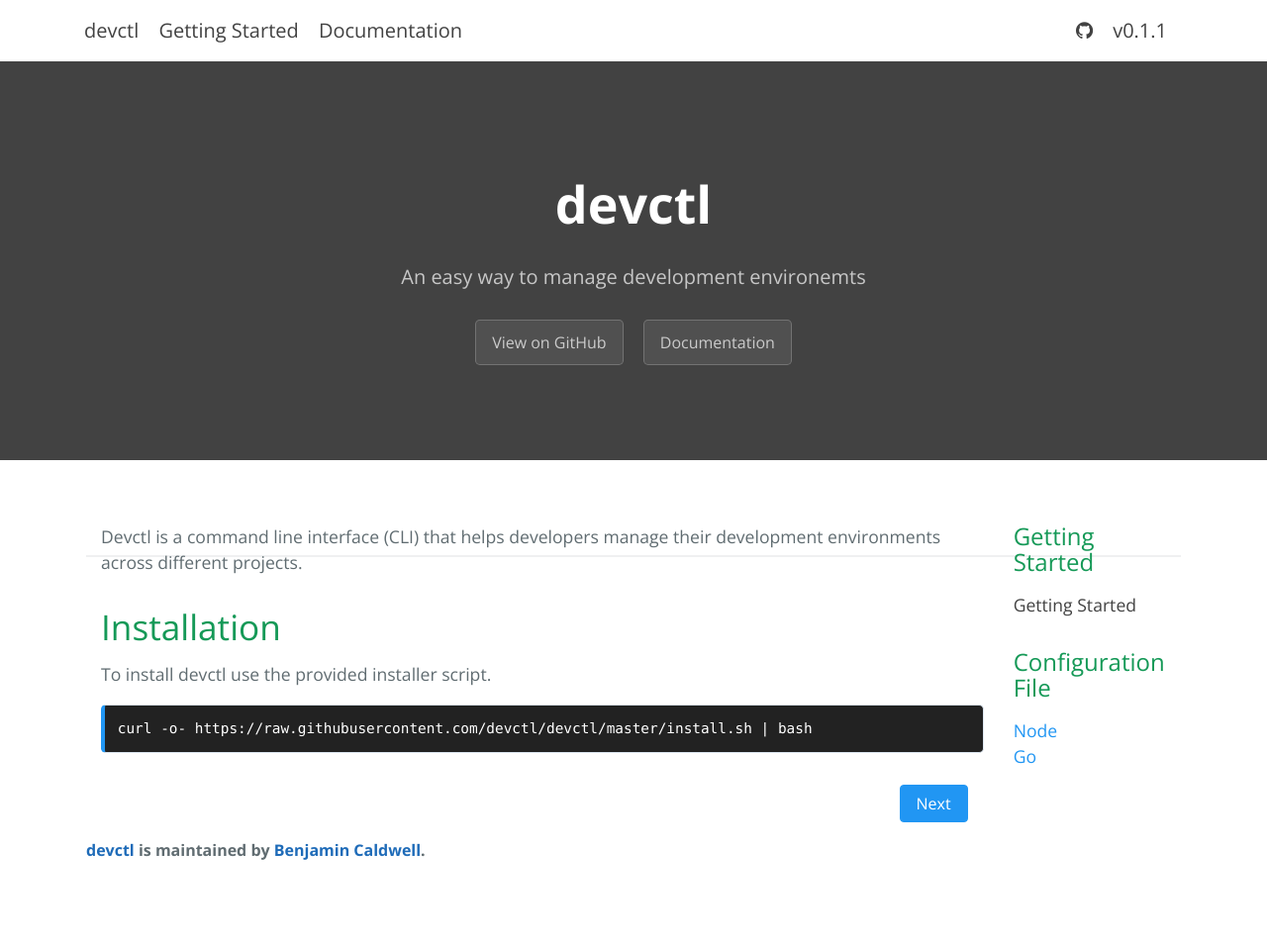
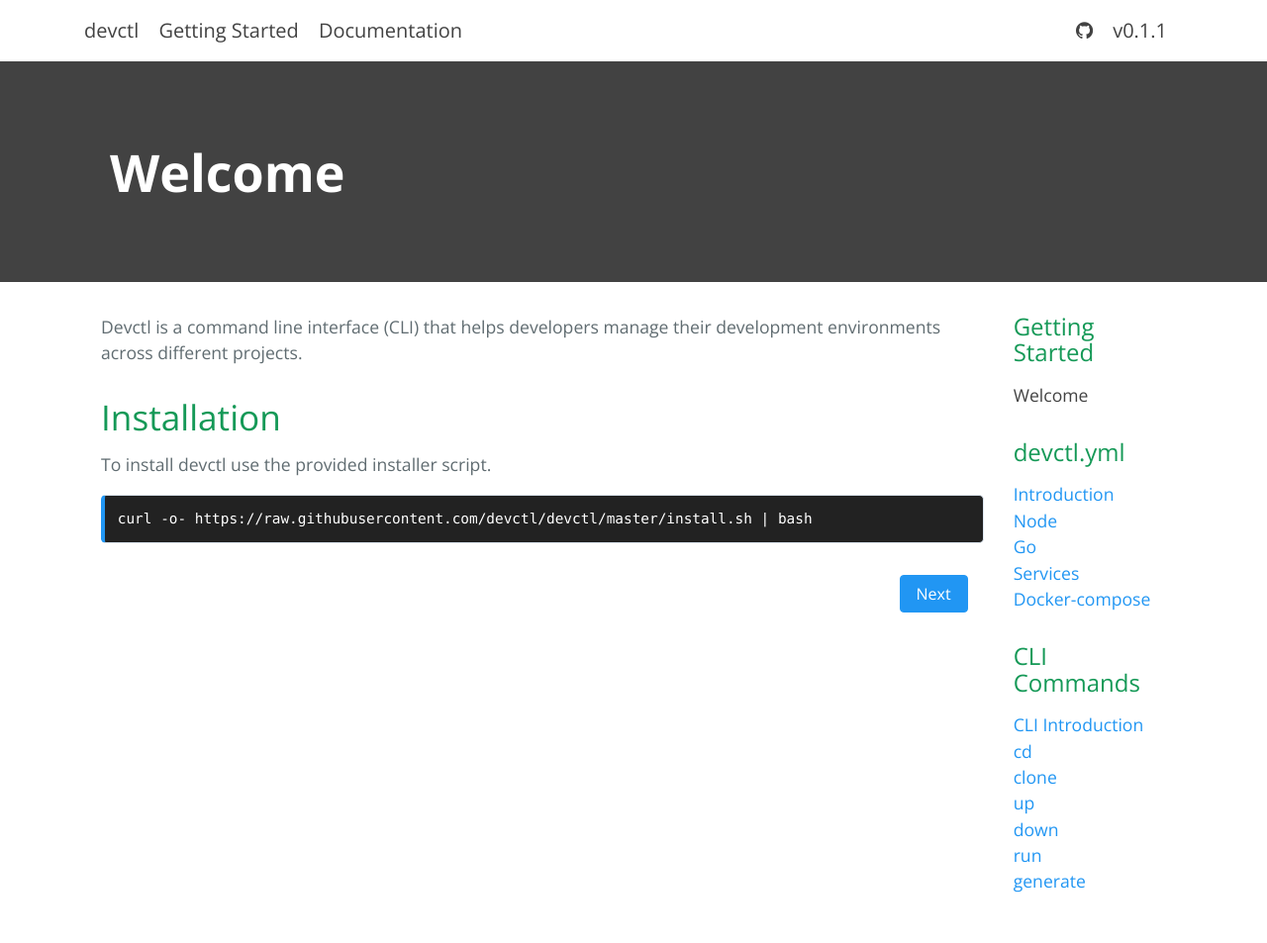
Before and after one commit to devctl/devctl.github.io, a Jekyll site: the page built from _docs/home.md, in a window 1280 px wide. Shown: the whole page at 99% size. Built offline with Jekyll 4.4.1, drawn with Linux system fonts in a browser that asks for light colours; comment, search, counter and statistics services are not loaded; before the commit the page ends 903 px from its top, so only the background shows below that.

Commit message:
added skeleton of docs

````diff
--- a/_data/docs.yml
+++ b/_data/docs.yml
@@ -3,7 +3,20 @@
   docs:
   - home
 
-- title:  Configuration File
+- title:  devctl.yml
   docs:
+  - devctl-yml-introduction
   - node
   - go
+  - services
+  - docker-compose
+
+- title: CLI Commands
+  docs:
+  - cli-introduction
+  - cd
+  - clone
+  - up
+  - down
+  - run
+  - generate
--- /dev/null
+++ b/_docs/cd.md
@@ -0,0 +1,9 @@
+---
+layout: docs
+title:  "cd"
+
+---
+
+```sh
+devctl cd
+```
--- /dev/null
+++ b/_docs/cli-introduction.md
@@ -0,0 +1,9 @@
+---
+layout: docs
+title:  "CLI Introduction"
+
+---
+
+```sh
+devctl up
+```
--- /dev/null
+++ b/_docs/clone.md
@@ -0,0 +1,9 @@
+---
+layout: docs
+title:  "clone"
+
+---
+
+```sh
+devctl up
+```
--- /dev/null
+++ b/_docs/devctl-yml-introduction.md
@@ -0,0 +1,9 @@
+---
+layout: docs
+title:  "Introduction"
+
+---
+
+```sh
+devctl up
+```
--- /dev/null
+++ b/_docs/docker-compose.md
@@ -0,0 +1,9 @@
+---
+layout: docs
+title:  "Docker-compose"
+
+---
+
+```sh
+devctl up
+```
--- /dev/null
+++ b/_docs/down.md
@@ -0,0 +1,9 @@
+---
+layout: docs
+title:  "down"
+
+---
+
+```sh
+devctl down
+```
--- /dev/null
+++ b/_docs/generate.md
@@ -0,0 +1,9 @@
+---
+layout: docs
+title:  "generate"
+
+---
+
+```sh
+devctl generate
+```
--- a/_docs/home.md
+++ b/_docs/home.md
@@ -1,6 +1,6 @@
 ---
 layout: docs
-title:  "Getting Started"
+title:  "Welcome"
 
 ---
 
--- /dev/null
+++ b/_docs/run.md
@@ -0,0 +1,9 @@
+---
+layout: docs
+title:  "run"
+
+---
+
+```sh
+devctl run
+```
--- /dev/null
+++ b/_docs/services.md
@@ -0,0 +1,9 @@
+---
+layout: docs
+title:  "Services"
+
+---
+
+```sh
+devctl up
+```
--- /dev/null
+++ b/_docs/up.md
@@ -0,0 +1,9 @@
+---
+layout: docs
+title:  "up"
+
+---
+
+```sh
+devctl up
+```
--- a/_layouts/docs.html
+++ b/_layouts/docs.html
@@ -1,6 +1,15 @@
 ---
-layout: page
+layout: default
 ---
+
+<section class="doc-header">
+  <div class="container">
+    <h1>{{page.title}}</h1>
+  </div>
+</section>
+
+<section class="main-content container">
+
 
 <div class="row">
 
@@ -48,3 +57,4 @@
 </div>
 
 </div>
+</section>
--- a/_sass/_navbar.scss
+++ b/_sass/_navbar.scss
@@ -48,3 +48,15 @@
     }
   }
 }
+
+.doc-header {
+  @extend .page-header;
+  text-align: left;
+  padding: 3em;
+  h1 {
+    color: $white;
+    font-weight: bold;
+    font-size: 3.25rem;
+    padding-left: 0.5em;
+  }
+}
````
